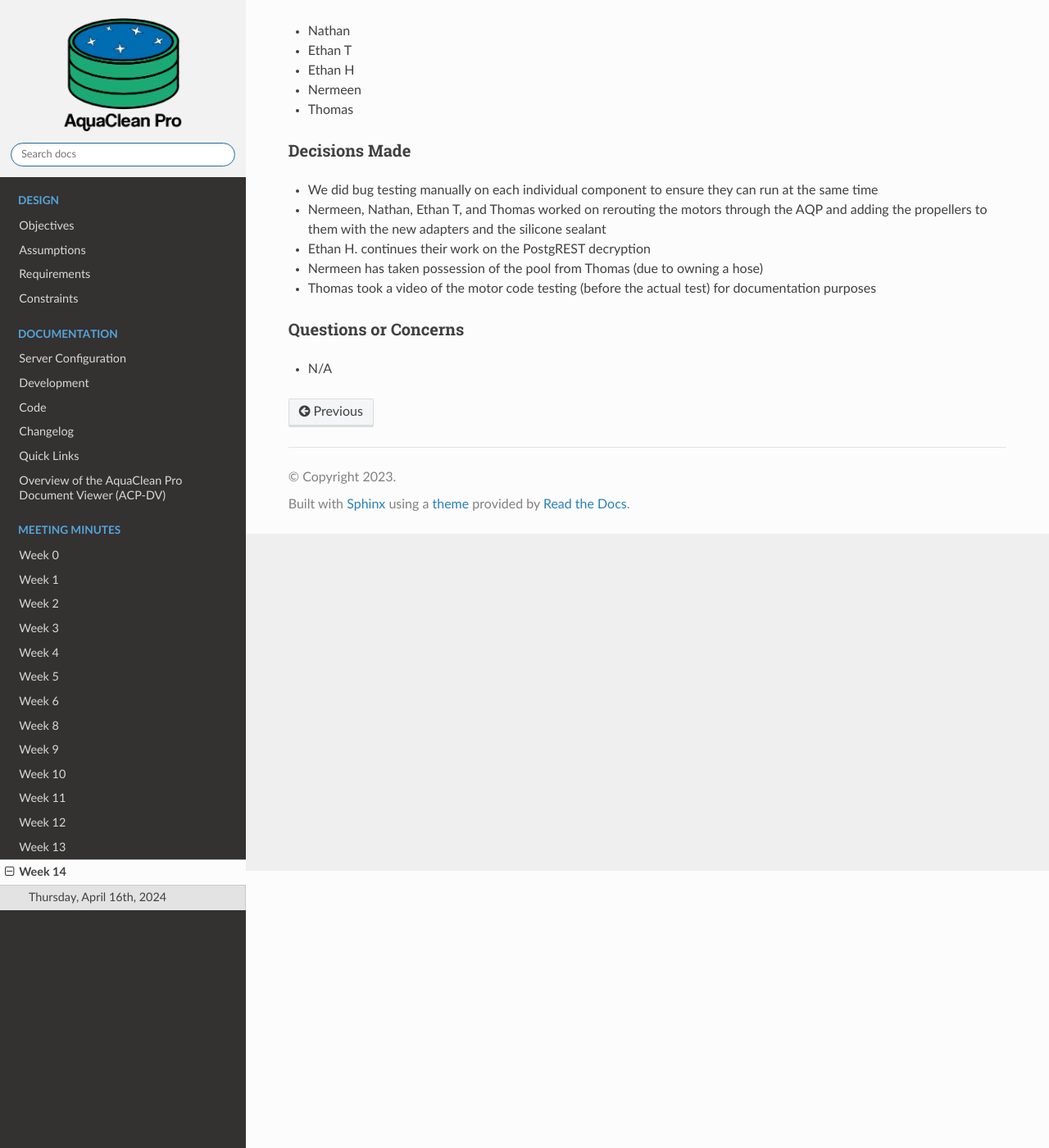
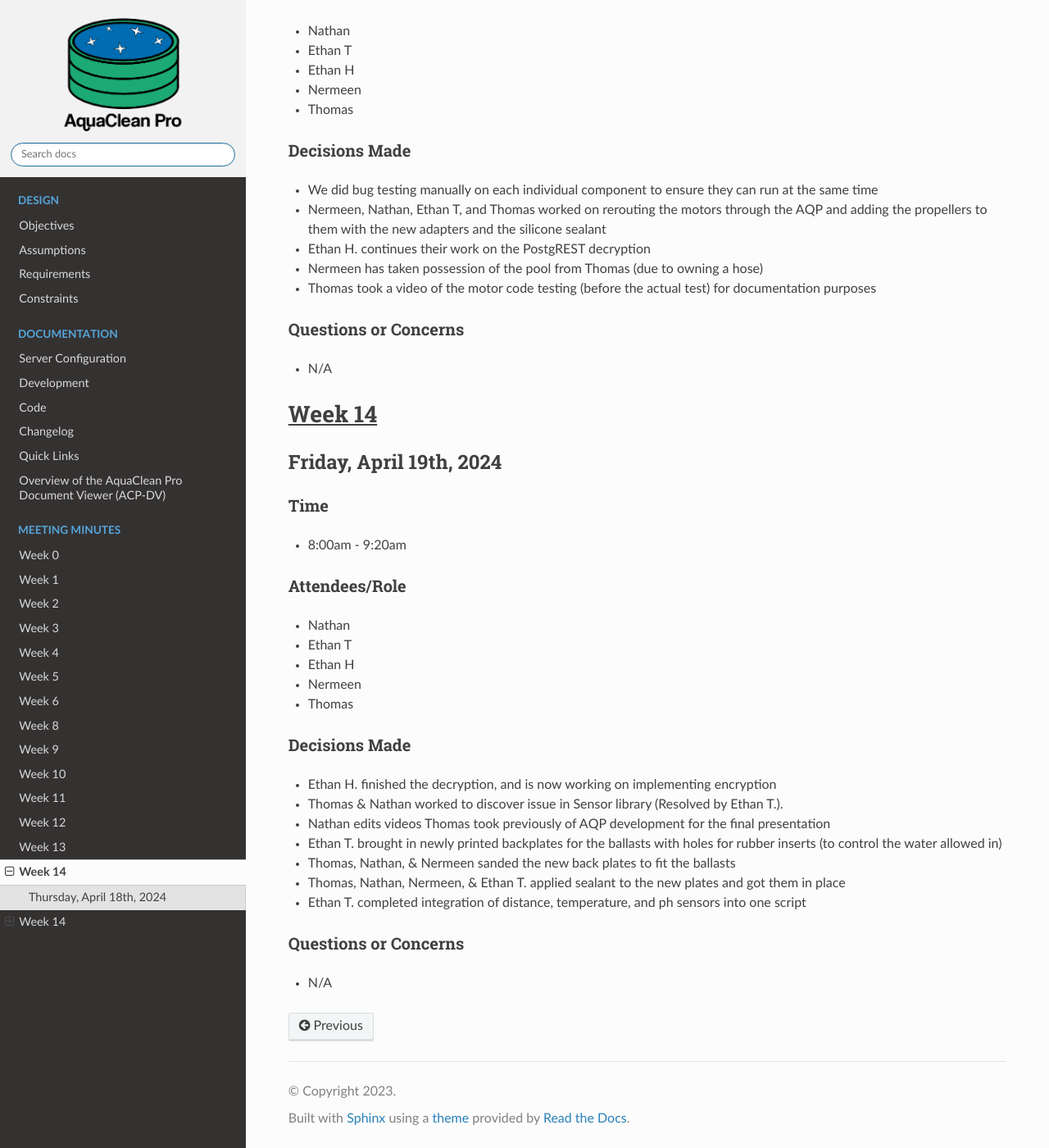
Before and after one commit to NathanWeiland10/AquaCleanPro, a Sphinx documentation site: the page built from docs/meeting-minutes/week14.md, in a window 1280 px wide and 1400 px high, scrolled down 338 px. Shown: the whole window at 82% size. Built offline with Sphinx 7.4.7 and the Read the Docs theme 2.0.0, drawn with Linux system fonts in a browser that asks for light colours; some of the changed text lies outside the part shown.

Commit message:
4-19 minutes and nathan's tests

```diff
--- a/docs/meeting-minutes/week14.md
+++ b/docs/meeting-minutes/week14.md
@@ -1,5 +1,5 @@
 # Week 14
-## Thursday, April 16th, 2024
+## Thursday, April 18th, 2024
 ### Time
 - 8:00am - 9:20am
 ### Attendees/Role
@@ -16,3 +16,24 @@
 - Thomas took a video of the motor code testing (before the actual test) for documentation purposes
 ### Questions or Concerns
 - N/A
+
+# Week 14
+## Friday, April 19th, 2024
+### Time
+- 8:00am - 9:20am
+### Attendees/Role
+- Nathan
+- Ethan T
+- Ethan H
+- Nermeen
+- Thomas
+### Decisions Made
+- Ethan H. finished the decryption, and is now working on implementing encryption
+- Thomas & Nathan worked to discover issue in Sensor library (Resolved by Ethan T.).
+- Nathan edits videos Thomas took previously of AQP development for the final presentation
+- Ethan T. brought in newly printed backplates for the ballasts with holes for rubber inserts (to control the water allowed in)
+- Thomas, Nathan, & Nermeen sanded the new back plates to fit the ballasts
+- Thomas, Nathan, Nermeen, & Ethan T. applied sealant to the new plates and got them in place
+- Ethan T. completed integration of distance, temperature, and ph sensors into one script
+### Questions or Concerns
+- N/A
```
Also changed, not shown: 3 other files.
